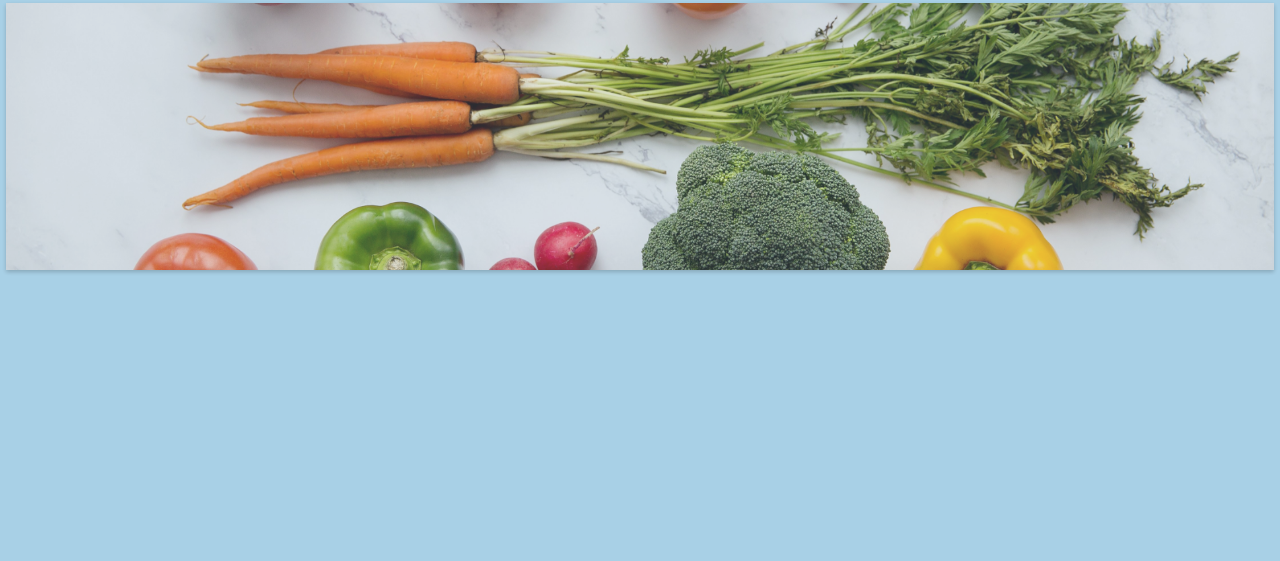
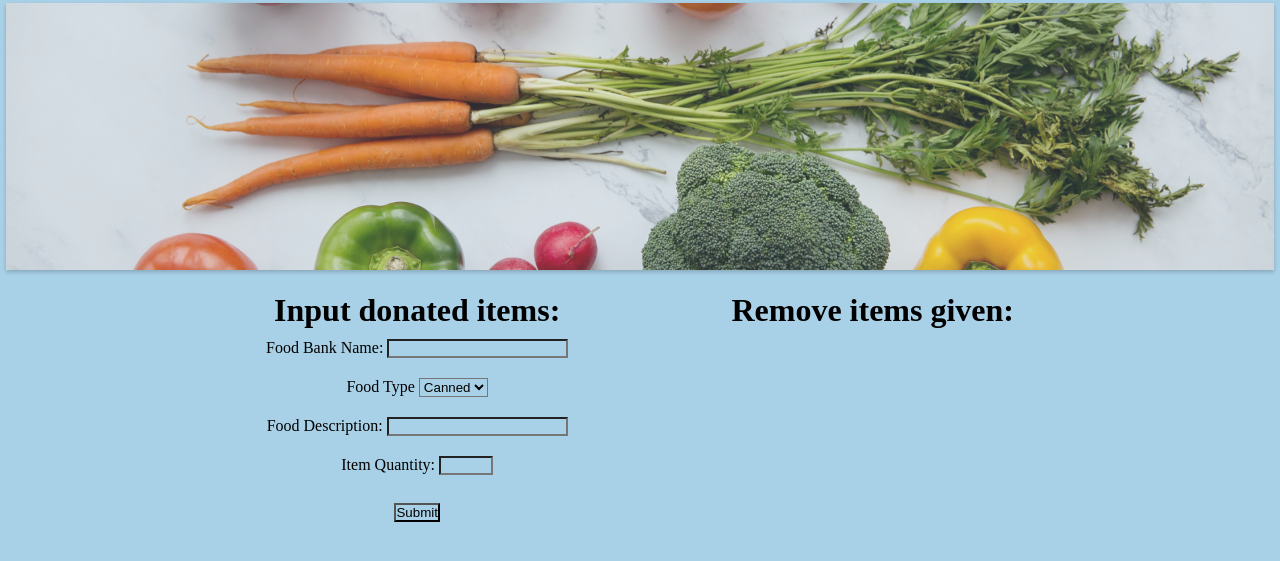
Before and after one commit to astafford2/FoodForAll, a Flask app: page /companyFeatures in a window 1280 px wide. Shown: the part 121-682 px from the top of the page. Run offline with Flask 2, Linux system fonts and the light colour scheme.

Commit message:
added form for inputting donated items / functionality to store those items in database

```diff
--- a/bankFood.py
+++ b/bankFood.py
@@ -26,12 +26,12 @@ def storeFoodItem(bank, fType, desc, quantity):
 
         if query.count():
             item = query.get()
-            item.itemCount += quantity
+            item.itemCount += int(quantity)
         else:
             item = FoodItem(bankName = bank,
                             foodType = fType,
                             foodDesc = desc,
-                            itemCount = quantity)
+                            itemCount = int(quantity))
 
         item.put()
 
@@ -48,7 +48,7 @@ def inputDonations():
             ''')
     while fType != 'q':
         fDesc = input("Enter food description: ")
-        quantity = int(input("Enter number of item being donated: "))
+        quantity = input("Enter number of item being donated: ")
 
         storeFoodItem(bank, fType, fDesc, quantity)
 
--- a/main.py
+++ b/main.py
@@ -30,7 +30,12 @@ def contactUs():
 @app.route('/foodBank', methods=['GET', 'POST'])
 def findFoodBank():
     if request.method == 'POST':
-        origin = request.form['origin']
+        address = request.form['addr']
+        city = request.form['city']
+        state = request.form['stateCode']
+        zipcode = request.form['zip']
+
+        origin = address + " " + city + " " + state + " " + zipcode
 
         destination, bankName, time, dist = closestBank(origin)
         dist *= 0.000621371
@@ -46,9 +51,19 @@ def companyLogin():
     return render_template('companylogin.html')
 
 
-@app.route('/companyFeatures')
+@app.route('/companyFeatures', methods=['GET', 'POST'])
 def companyFeatures():
-    return render_template('companyFeatures.html')
+    if request.method == 'POST':
+        bankName = request.form['bankName']
+        foodType = request.form['foodType']
+        foodDesc = request.form['foodDesc']
+        quantity = request.form['quantity']
+
+        storeFoodItem(bankName, foodType, foodDesc, quantity)
+
+        return redirect(url_for('companyFeatures'))
+    else:
+        return render_template('companyFeatures.html')
 
 
 @app.route('/foodBankNeeds', methods=['GET', 'POST'])
@@ -69,11 +84,6 @@ def foodBankNeeds():
         return render_template('foodbankneeds.html', dest=destination, name=bankName, time=time, dist=dist)
 
 
-@app.route('/needsAndHaves')
-def needsAndHaves():
-    return render_template('needsandhaves.html')
-
-
 if __name__ == '__main__':
     # This is used when running locally only. When deploying to Google App
     # Engine, a webserver process such as Gunicorn will serve the app. This
--- a/static/style.css
+++ b/static/style.css
@@ -124,7 +124,7 @@
         }
         .boxes{
           margin: auto;
-          padding-top: 10px;
+          padding: 10px;
           width: 50%;
           border: 2px solid white;
           box-align: center;
--- a/templates/companyFeatures.html
+++ b/templates/companyFeatures.html
@@ -41,6 +41,17 @@
             border-color: #7DB5E4;
             border-width: 3px;
         }
+
+        .inputting{
+            margin: 10px;
+            float: left;
+            text-align: center;
+        }
+        .removing
+        {
+            margin: 10px;
+            float: right;
+        }
     </style>
     <div id="header">
         <div  class="menu">
@@ -71,4 +82,35 @@
     <link href="{{ url_for('static', filename='style.css') }}" rel="stylesheet" type="text/css" />
   </head>
 
+  <body>
+      <div style="text-align: center; margin: 0 20% 0 20%">
+        <div class="inputting">
+            <form method="POST">
+                <h1>Input donated items:</h1>
+                <label for"bankName">Food Bank Name:</label>
+                <input type="text" id="bankName" name="bankName" style="margin: 10px 0 10px 0"><br>
+
+                <label for="foodType">Food Type</label>
+                <select id="foodType" name="foodType" style="margin: 10px 0 10px 0">
+                    <option value="CANNED">Canned</option>
+                    <option value="JARRED">Jarred</option>
+                    <option value="BAGGED">Bagged</option>
+                </select><br>
+
+                <label for="foodDesc">Food Description:</label>
+                <input type="text" id="foodDesc" name="foodDesc" style="margin: 10px 0 10px 0"><br>
+
+                <label for="quantity">Item Quantity:</label>
+                <input type="text" id="quantity" name="quantity" style="margin: 10px 0 10px 0; max-width: 50px"><br><br>
+
+                <input type="submit" value="Submit">
+            </form>
+        </div>
+
+        <div class="removing">
+            <h1>Remove items given:</h1>
+        </div>
+      </div>
+  </body>
+
 </html>
--- a/templates/foodbankneeds.html
+++ b/templates/foodbankneeds.html
@@ -66,12 +66,12 @@
     </div>
     <hr>
 
-  <div class="boxes">
+  <div class="boxes" style="padding: 10px">
     <h3> Closest bank ({{ dist }} miles away)</h3>
-        <p>Closest bank: {{ name }} @ {{ dest }} is {{ time }} minutes away</p>
+        <p>{{ name }} @ {{ dest }} is {{ time }} minutes away</p>
   </div>
 
-  <div class="boxes">
+  <div class="boxes" style="padding: 10px">
       <form method="POST">
           Enter Bank Name:<br>
           <input type="text" name="bankName"><br>
```
Also changed, not shown: templates/foodbank.html (+10 -5 lines).
